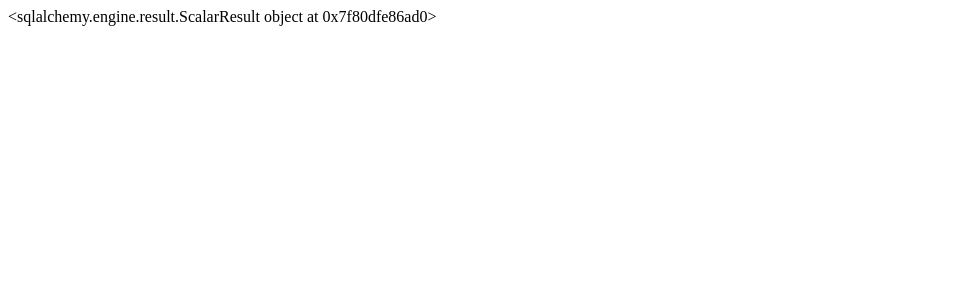
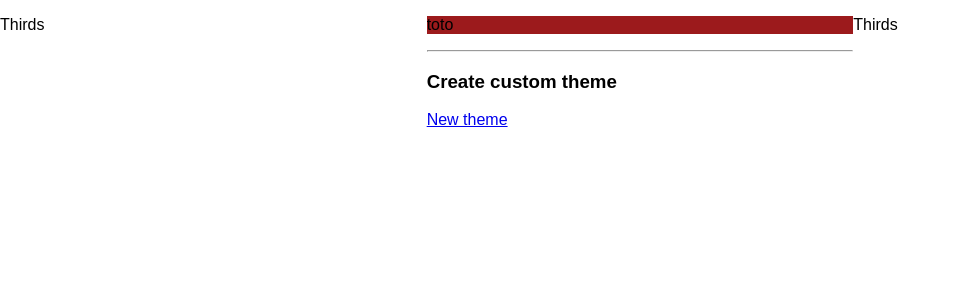
Before and after one commit to pygillier/MiCasa, a Flask app: page /themes/ in a window 1280 px wide. Shown: the top 300 px of the page, without its empty margins (0-961 px from the left). Run offline with Flask 3, Linux system fonts and the light colour scheme; parts of the project's set-up code (start-up, migrations or seed data) failed here and were passed over.

Commit message:
Theme & security

```diff
--- a/app/__init__.py
+++ b/app/__init__.py
@@ -1,8 +1,10 @@
 from flask import Flask
 from flask_talisman import Talisman
 from flask_migrate import Migrate
+from flask_security import Security, SQLAlchemyUserDatastore
 from .database import db
 from .themes import themes
+from .models.security import Role, User
 
 
 def create_app(env="development"):
@@ -15,6 +17,10 @@
     db.init_app(app=app)
     Migrate(app=app, db=db)
 
+    # Flask security
+    user_datastore = SQLAlchemyUserDatastore(db, User, Role)
+    app.security = Security(app, user_datastore)
+
     # Blueprints
     app.register_blueprint(themes, url_prefix="/themes")
 
--- /dev/null
+++ b/app/static/css/app.css
@@ -0,0 +1,11 @@
+/* theme selector */
+dl#theme-selector dd {
+    border: 1px solid red;
+    display: inline;
+    width: 3em;
+}
+dl#theme-selector div {
+    display: inline-block;
+    width: 2em;
+    height: 2em;
+}
--- a/app/templates/layout.html
+++ b/app/templates/layout.html
@@ -3,12 +3,15 @@
 <head>
     <meta charset="UTF-8">
     <meta name="viewport" content="width=device-width, initial-scale=1">
+    <link rel="stylesheet" type="text/css" href="{{ url_for("static", filename="css/pure.min.css") }}" />
+    <link rel="stylesheet" type="text/css" href="{{ url_for("static", filename="css/app.css") }}" />
+    {% block extra_css %}{% endblock extra_css %}
     <title>Title</title>
 </head>
 <body>
     <div class="pure-g">
         <div class="pure-u-1-3"><p>Thirds</p></div>
-        <div class="pure-u-1-3"><p>Thirds</p></div>
+        <div class="pure-u-1-3"><p>{% block content %}{% endblock content %}</p></div>
         <div class="pure-u-1-3"><p>Thirds</p></div>
     </div>
 </body>
--- a/app/themes/__init__.py
+++ b/app/themes/__init__.py
@@ -1,6 +1,6 @@
 from flask import Blueprint
 
 
-themes = Blueprint("themes", __name__)
+themes = Blueprint("themes", __name__, template_folder="templates")
 
 from . import views  # noqa: E402,F401
--- a/app/themes/templates/index.html
+++ b/app/themes/templates/index.html
@@ -1,10 +1,22 @@
-<!DOCTYPE html>
-<html lang="en">
-<head>
-    <meta charset="UTF-8">
-    <title>Title</title>
-</head>
-<body>
-{{ themes }}
-</body>
-</html>
+{% extends "layout.html" %}
+{% block extra_css %}
+    <link rel="stylesheet" type="text/css" href="{{ url_for("themes.stylesheet") }}" />
+{% endblock %}
+{% block content %}
+    <div style="background-color: #9C1A1C;">toto</div>
+    <dl id="theme-selector">
+    {% for theme in themes %}
+        <dt>{{ theme.name }}</dt>
+        <dd>
+            <a href="{{ url_for("themes.select_theme", theme_id=theme.id) }}">
+                <div id="{{ theme.name }}-background">&nbsp;</div>
+                <div id="{{ theme.name }}-primary">&nbsp;</div>
+                <div id="{{ theme.name }}-accent">&nbsp;</div>
+            </a>
+        </dd>
+    {% endfor %}
+    </dl>
+    <hr/>
+    <h3>Create custom theme</h3>
+    <a href="#">New theme</a>
+{% endblock content %}
--- /dev/null
+++ b/app/themes/templates/styles.css
@@ -0,0 +1,5 @@
+{% for theme in themes %}
+div#{{ theme.name }}-background { background-color: {{ theme.background }}; }
+div#{{ theme.name }}-primary { background-color: {{ theme.primary }}; }
+div#{{ theme.name }}-accent { background-color: {{ theme.accent }}; }
+{% endfor %}
--- a/app/themes/views.py
+++ b/app/themes/views.py
@@ -1,4 +1,4 @@
-from flask import render_template
+from flask import render_template, make_response, redirect, url_for
 from app.database import db
 from app.models.theme import Theme
 from . import themes as bp
@@ -8,3 +8,21 @@
 def index():
     themes = db.session.execute(db.select(Theme).order_by(Theme.name)).scalars()
     return render_template("index.html", themes=themes)
+
+
+@bp.get("/themes.css")
+def stylesheet():
+    themes = db.session.execute(db.select(Theme).order_by(Theme.name)).scalars()
+    resp = make_response(render_template("styles.css", themes=themes), 200)
+    resp.headers['Content-Type'] = 'text/css'
+    return resp
+
+
+@bp.get("/select/<int:theme_id>")
+def select_theme(theme_id):
+    return redirect(url_for("themes.index"))
+
+
+@bp.get("/new")
+def new():
+    pass
--- a/pyproject.toml
+++ b/pyproject.toml
@@ -12,6 +12,8 @@
 flask-sqlalchemy = "^3.1.1"
 flask-talisman = "^1.1.0"
 flask-migrate = "^4.0.7"
+flask-wtf = "^1.2.1"
+flask-security-too = {extras = ["common", "fsqla"], version = "^5.4.3"}
 
 
 [build-system]
```
Also changed, not shown: app/models/security.py (added, +13 -0 lines), app/settings.py (+7 -0 lines), migrations/versions/350b22de7d1c_flask_security.py (added, +74 -0 lines), app/static/css/pure.min.css (renamed from app/static/pure.min.css), 1 other file.
